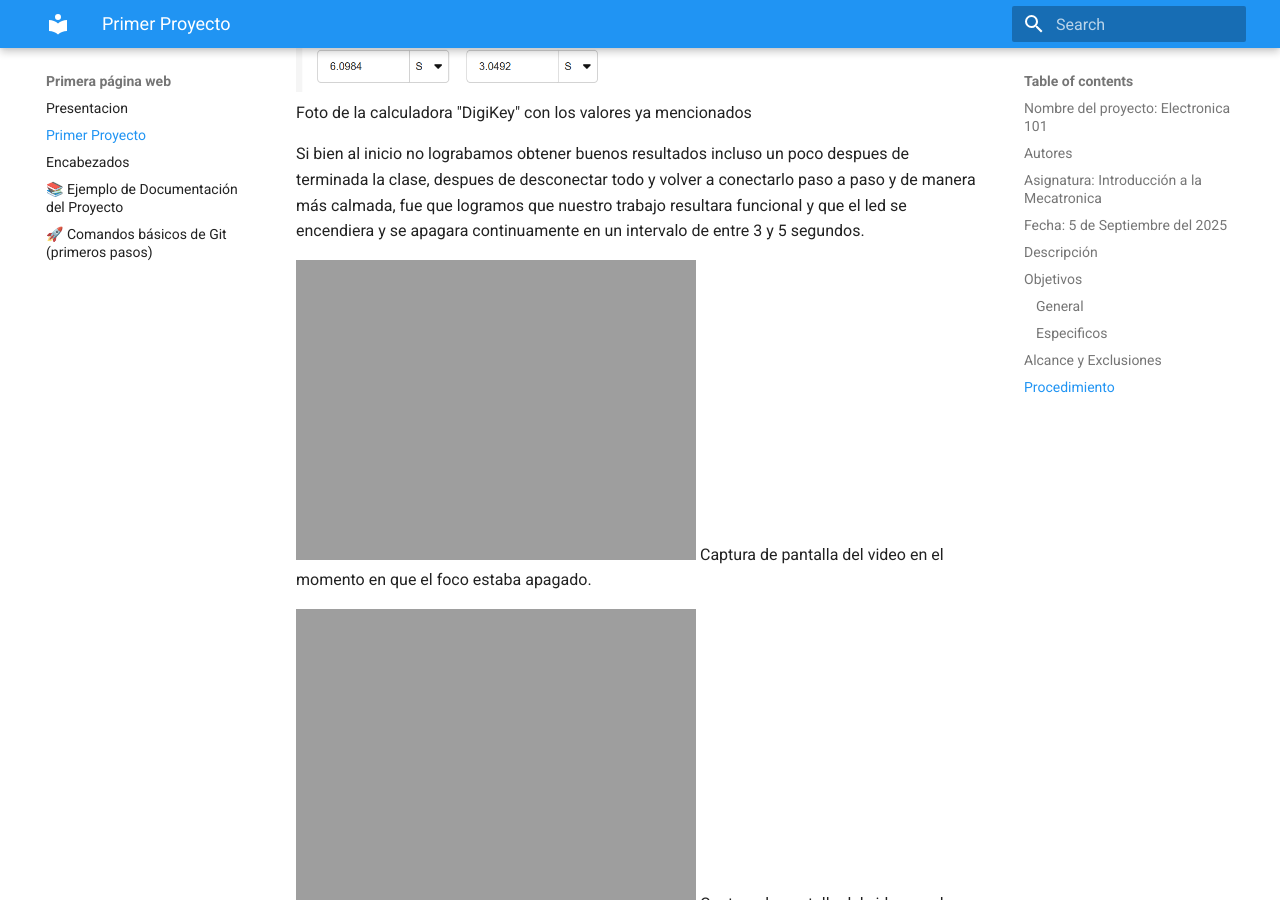
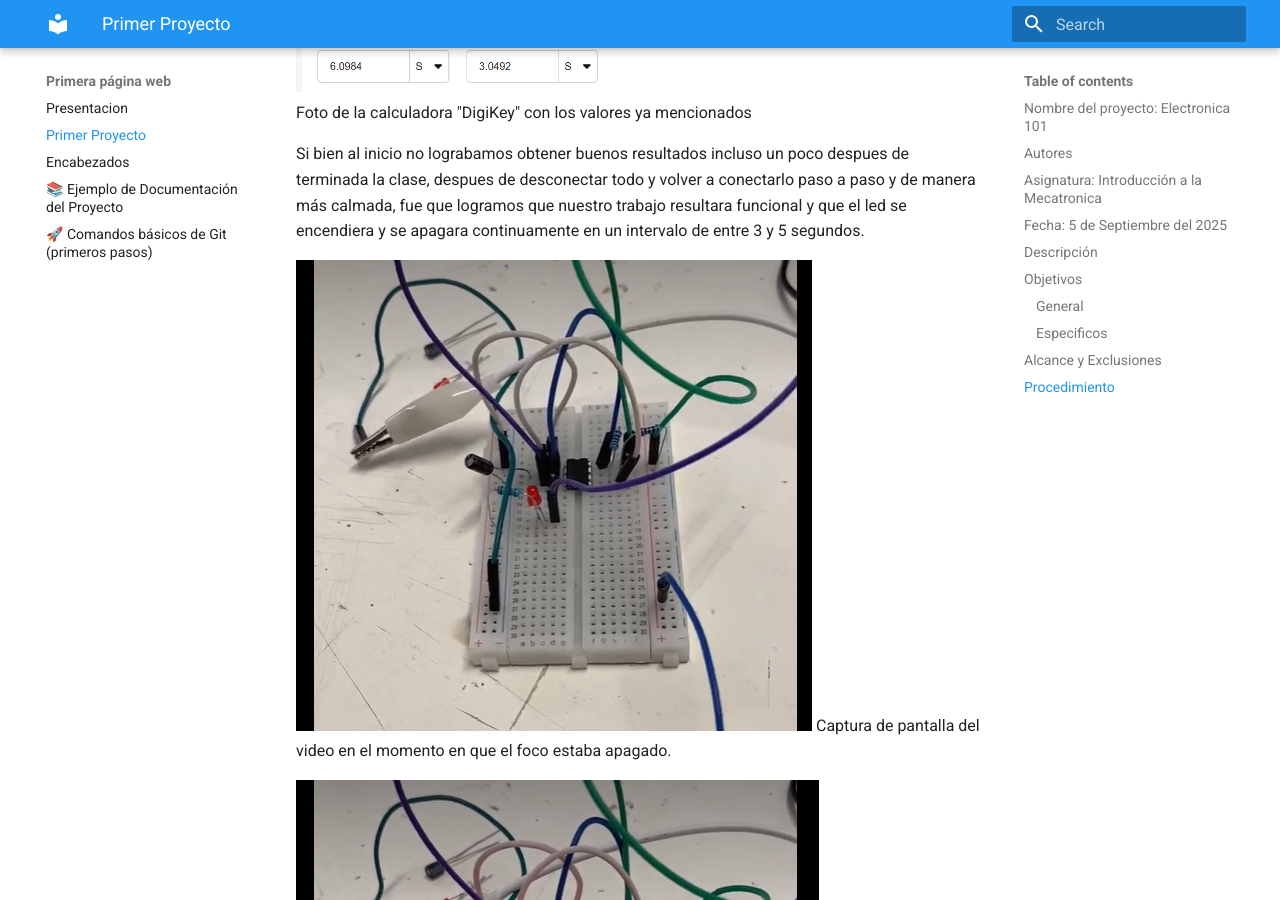
Before and after one commit to Rodrigo-ZC/ZC-ARCHS, an MkDocs documentation site: the page built from docs/PrimerProyecto.md, in a window 1280 px wide and 900 px high, scrolled down 1930 px. Built offline with MkDocs 1.6.1 and Material for MkDocs 9.7.7, drawn with Linux system fonts in a browser that asks for light colours.

Commit message:
Update PrimerProyecto.md

```diff
--- a/docs/PrimerProyecto.md
+++ b/docs/PrimerProyecto.md
@@ -37,9 +37,9 @@ Foto de la calculadora "DigiKey" con los valores ya mencionados
 Si bien al inicio no lograbamos obtener buenos resultados incluso un poco despues de terminada la clase, despues de desconectar todo y volver a conectarlo paso a paso y de manera más calmada, fue que logramos que nuestro trabajo resultara funcional y que el led se encendiera y se apagara continuamente en un intervalo de entre 3 y 5 segundos.
 
 
-![Diagrama del sistema](recursos/imgs/FocoApagado(1).png)
+![Diagrama del sistema](recursos/imgs/FocoApagado.png)
 Captura de pantalla del video en el momento en que el foco estaba apagado.
 
 
-![Diagrama del sistema](recursos/imgs/FocoApagado(2).png)
+![Diagrama del sistema](recursos/imgs/FocoEncendido.png)
 Captura de pantalla del video en el momento en que el foco esta encendido.
```
